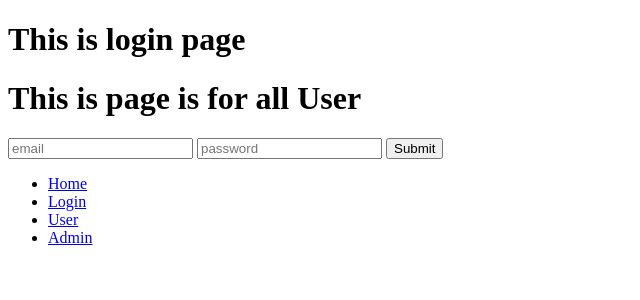
After one commit to abhirup2565/pdf_generator, a Flask app: page /login in a window 1280 px wide. The commit adds this page. Shown: the top 300 px of the page, without its empty margins (0-640 px from the left). Run offline with Flask 3, Linux system fonts and the light colour scheme.

Commit message:
generating tokens on login

```diff
--- a/app/Blueprints/main.py
+++ b/app/Blueprints/main.py
@@ -1,7 +1,35 @@
-from flask import Blueprint,render_template
+from flask import Blueprint,render_template,flash,request,session
+from app.Models import User
+from werkzeug.security import generate_password_hash,check_password_hash
+from flask_jwt_extended import create_access_token,create_refresh_token
 
 main_blueprint=Blueprint('main',__name__)
 
 @main_blueprint.route("/")
 def home():
     return render_template('index.html')
+@main_blueprint.route("/",methods=['POST'])
+def signup():
+    if request.method=="POST":
+        username=request.form.get('username')
+        email=request.form.get('email')
+        password=generate_password_hash(request.form.get('password'))
+        role=request.form.get('role')
+        user=User(username=username,email=email,password=password,role=role)
+        user.save()
+        flash('You were successfully signed up')
+        return render_template('index.html')
+
+@main_blueprint.route("/login",methods=["POST","GET"])
+def login():
+    if request.method=="POST":
+        email=request.form.get('email')
+        password=request.form.get('password')
+        user=User.query.filter_by(email=email).first()
+        if user and check_password_hash(user.password,password):
+            access_token=create_access_token(identity=user.email)
+            refresh_token=create_refresh_token(identity=user.email)
+            print("Access Token:",access_token,"Refresh Token:",refresh_token)
+            session['access_token']=access_token
+            session['refresh_toke']=refresh_token
+    return render_template('login.html')
--- a/app/Blueprints/user.py
+++ b/app/Blueprints/user.py
@@ -2,6 +2,10 @@ from flask import Blueprint,render_template
 
 user_blueprint=Blueprint('user',__name__)
 
-@user_blueprint.route("/")
+@user_blueprint.route("/user")
 def user():
     return render_template('user.html')
+
+@user_blueprint.route("/admin")
+def admin():
+    return render_template('admin.html')
--- a/app/Models/user.py
+++ b/app/Models/user.py
@@ -6,3 +6,7 @@ class User(db.Model):
     email=db.Column(db.String,nullable=False)
     password=db.Column(db.String,nullable=False)
     role=db.Column(db.String,nullable=False,default='user')
+
+    def save(self):
+        db.session.add(self)
+        db.session.commit()
--- a/app/__init__.py
+++ b/app/__init__.py
@@ -1,3 +1,4 @@
+import os
 from flask import Flask
 from dotenv import load_dotenv
 
@@ -9,6 +10,7 @@ load_dotenv()
 
 def create_app():
     app=Flask(__name__)
+    app.secret_key=os.getenv('secret_key')
     #Loading configs
     app.config.from_prefixed_env()
     #Initializing extensions
@@ -17,5 +19,4 @@ def create_app():
     #Register Blueprint
     app.register_blueprint(main_blueprint)
     app.register_blueprint(user_blueprint)
-
     return app
--- a/app/templates/base.html
+++ b/app/templates/base.html
@@ -6,13 +6,22 @@
     <title>pdf</title>
 </head>
 <body>
+    {% with messages = get_flashed_messages() %}
+        {% if messages %}
+        <ul class=flashes>
+            {% for message in messages %}
+                <li>{{ message }}</li>
+            {% endfor %}
+        </ul>
+        {% endif %}
+{% endwith %}
     {%block content%}
     {%endblock%}
     <ul>
-        <li><a href={{url_for('main.home')}}>home</a></li>
-        <li>login</li>
-        <li>admin</li>
-        <li>user</li>
+        <li><a href={{url_for('main.home')}}>Home</a></li>
+        <li><a href={{url_for('main.login')}}>Login</a></li>
+        <li><a href={{url_for('user.user')}}>User</a></li>
+        <li><a href={{url_for('user.admin')}}>Admin</a></li>
     </ul>
 </body>
 </html>
--- /dev/null
+++ b/app/templates/login.html
@@ -0,0 +1,12 @@
+{% extends "base.html" %}
+
+{% block content %}
+<h1>This is login page</h1>
+<h1>This is page is for all User</h1>
+
+<form action="{{url_for('main.login')}}" method="post">
+    <input type="text" name="email" placeholder="email">
+    <input type="password" name="password" placeholder="password">
+    <input type="submit">
+</form>
+{% endblock content %}
```
Also changed, not shown: app/templates/index.html (+4 -5 lines), instance/project.db.
